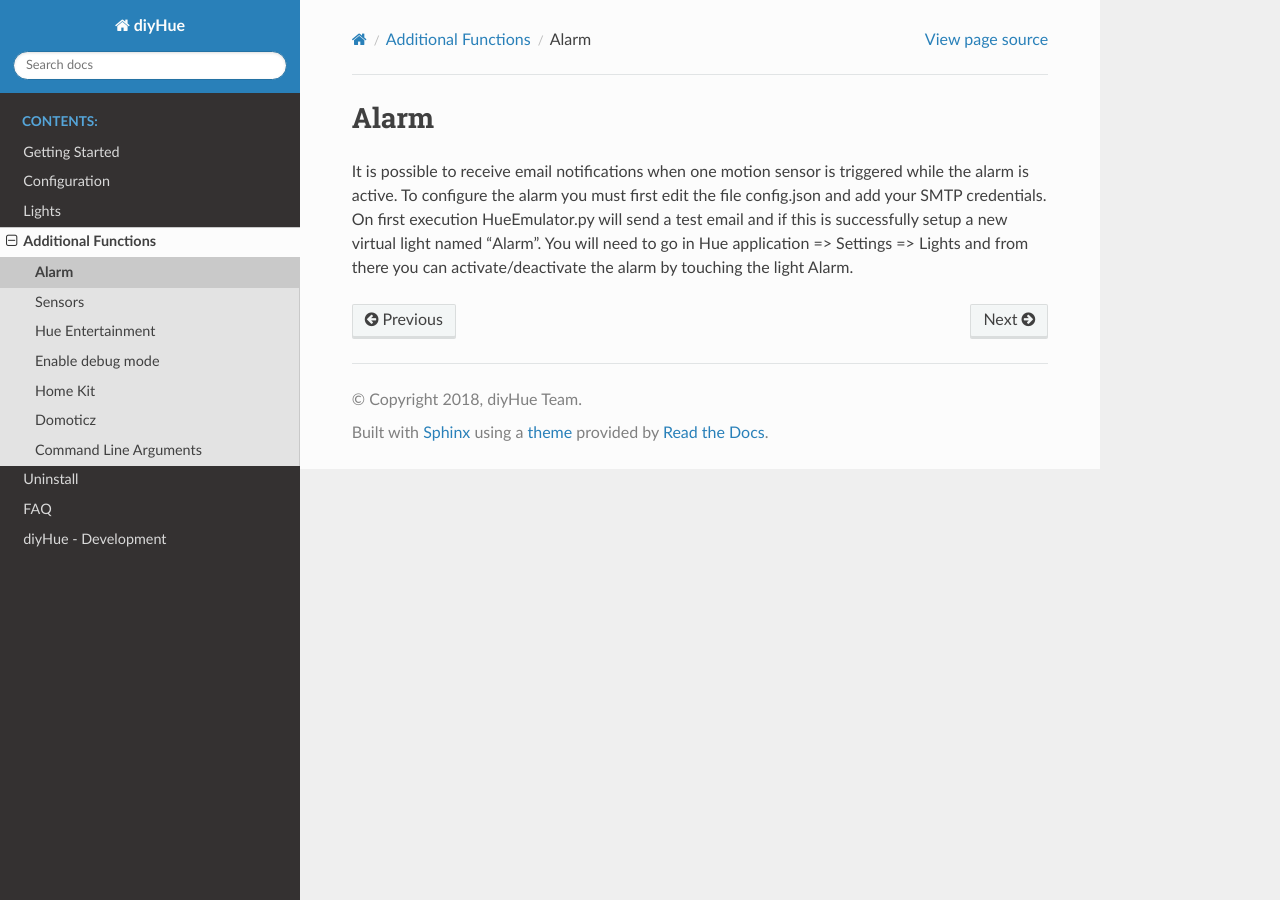
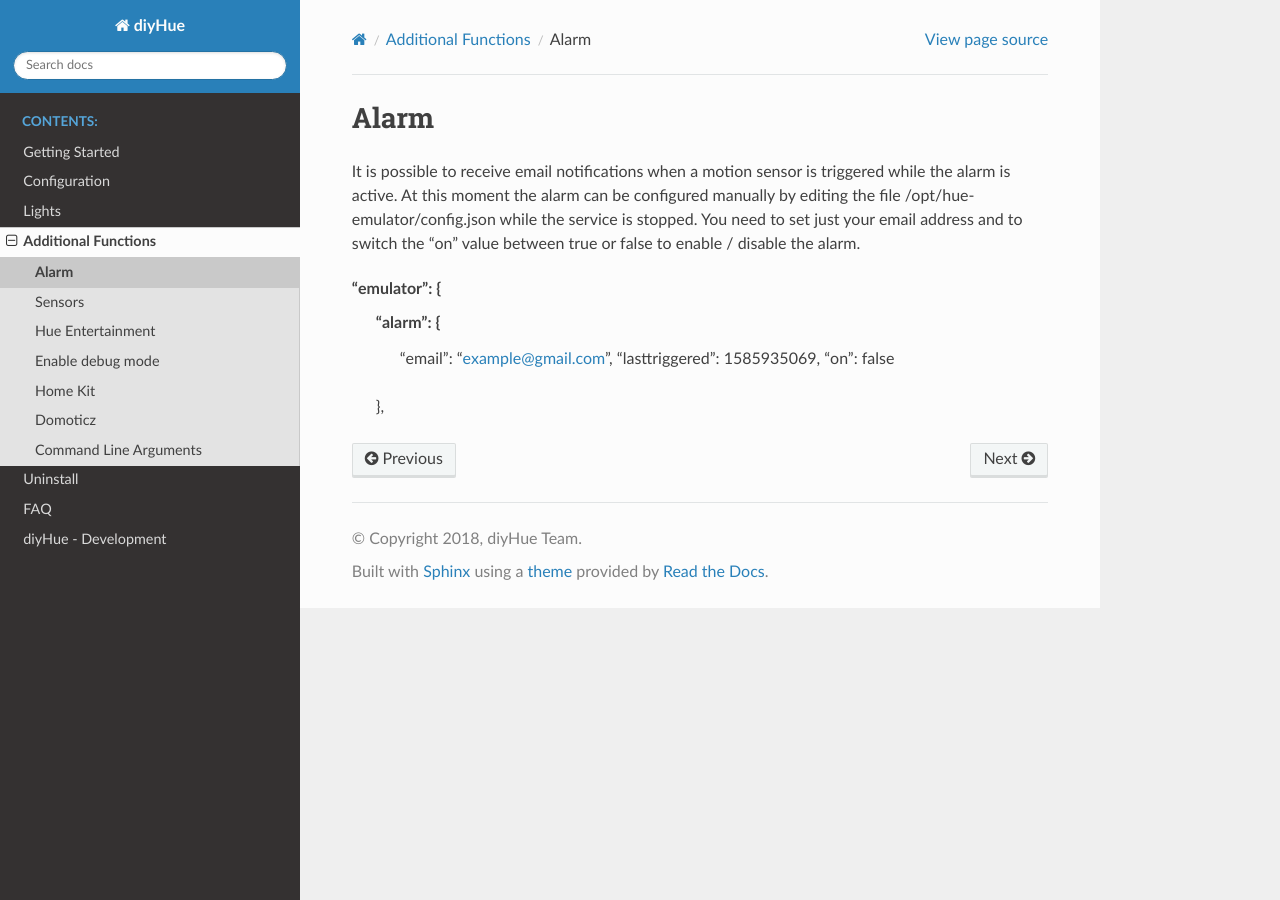
Before and after one commit to diyhue/ReadTheDocs, a Sphinx documentation site: the page built from source/AddFuncts/alarm.rst, in a window 1280 px wide. Built offline with Sphinx 7.4.7 and the Read the Docs theme 2.0.0, drawn with Linux system fonts in a browser that asks for light colours.

Commit message:
Update alarm.rst

```diff
--- a/source/AddFuncts/alarm.rst
+++ b/source/AddFuncts/alarm.rst
@@ -1,7 +1,12 @@
 Alarm
 =====
 
-It is possible to receive email notifications when one motion sensor is triggered while the alarm is active.
-To configure the alarm you must first edit the file config.json and add your SMTP credentials.
-On first execution HueEmulator.py will send a test email and if this is successfully setup a new virtual light named "Alarm".
-You will need to go in Hue application => Settings => Lights and from there you can activate/deactivate the alarm by touching the light Alarm.
+It is possible to receive email notifications when a motion sensor is triggered while the alarm is active. At this moment the alarm can be configured manually by editing the file /opt/hue-emulator/config.json while the service is stopped. You need to set just your email address and to switch the "on" value between true or false to enable / disable the alarm.
+
+
+"emulator": {
+    "alarm": {
+        "email": "example@gmail.com",
+        "lasttriggered": 1585935069,
+        "on": false
+    },
```
